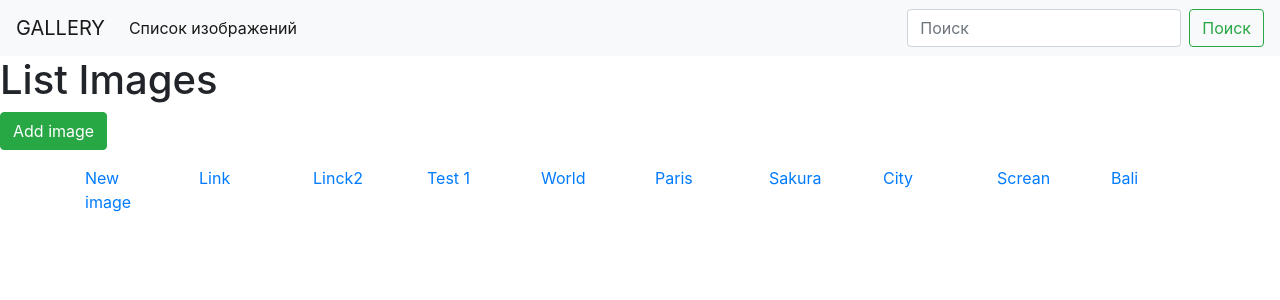
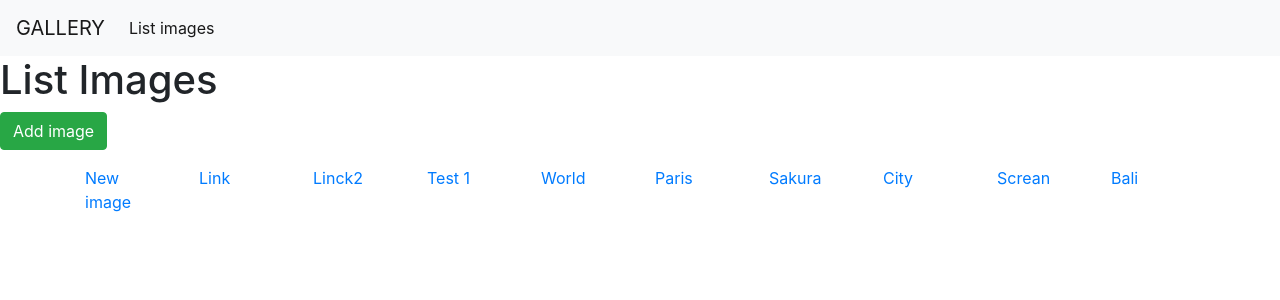
Before and after one commit to Nikolai-veb/Loader, a Django app: page / in a window 1280 px wide. Shown: the top 300 px of the page. Run offline with Django 3.2, Linux system fonts and the light colour scheme; data comes from the database, SQL or seed files in the repository; both versions use the stored data as it was after the commit.

Commit message:
clean data

```diff
--- a/gallery/forms.py
+++ b/gallery/forms.py
@@ -24,6 +24,7 @@ class ImageCreatedForm(forms.ModelForm):
         }
 
     def is_valid(self):
+        print(self.__dir__())
         image = super(ImageCreatedForm, self).is_valid()
         image_url = self.cleaned_data['url']
         image_image = self.cleaned_data['image']
--- a/gallery/templates/base.html
+++ b/gallery/templates/base.html
@@ -19,13 +19,9 @@
   <div class="collapse navbar-collapse" id="navbarSupportedContent">
     <ul class="navbar-nav mr-auto">
       <li class="nav-item active">
-        <a class="nav-link" href="{% url "image_list" %}">Список изображений<span class="sr-only">(current)</span></a>
+        <a class="nav-link" href="{% url "image_list" %}">List images<span class="sr-only">(current)</span></a>
       </li>
     </ul>
-    <form class="form-inline my-2 my-lg-0">
-      <input class="form-control mr-sm-2" type="search" placeholder="Поиск" aria-laibel="Search">
-      <button class="btn btn-outline-success my-2 my-sm-0" type="submit">Поиск</button>
-    </form>
   </div>
 </nav>
 <div class="content">
--- a/gallery/templates/gallery/image_list.html
+++ b/gallery/templates/gallery/image_list.html
@@ -5,10 +5,11 @@
 <div class="container">
     <div class="row">
         {% for images in images_list %}
-        <div class="col-sm">
+        <div class="col">
             <a href="{% url 'detail_image' images.id %}">{{ images }}</a>
         </div>
         {% endfor %}
+         <div class="w-100"></div>
     </div>
 </div>
 {% endblock %}
```
Also changed, not shown: gallery/tests/test_forms.py (+2 -0 lines), gallery/tests/test_views.py (+4 -17 lines), db.sqlite3, media/images/Screenshot_20201229_000249.png (added), media/images/Screenshot_20201229_000249_X7JKJ3V.png (added), media/images/bali.tildacdn.com/tild6432-3366-4532-b933-323433613831/bali-indonesia.jpg (added).
